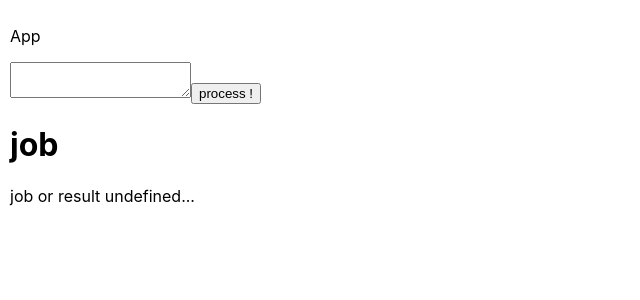
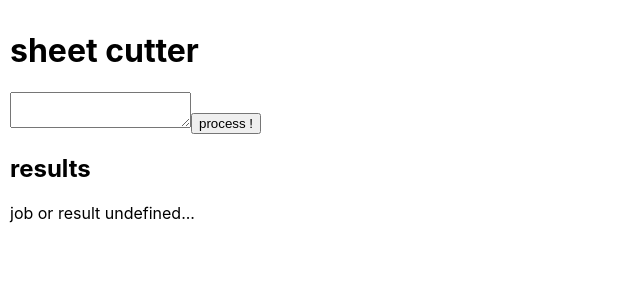
Before and after one commit to byronwall/sheet-cutter, a React (Create React App) app: page / in a window 1280 px wide. Shown: the top 300 px of the page, without its empty margins (0-640 px from the left). Built offline with nearby package versions, Linux system fonts and the light colour scheme; what raw.macro would draw is missing.

Commit message:
Continue visual clean up

```diff
--- a/src/App.tsx
+++ b/src/App.tsx
@@ -29,7 +29,7 @@ export class App extends React.Component<AppProps, AppState> {
   render() {
     return (
       <div id="container">
-        <p>App</p>
+        <h1>sheet cutter</h1>
 
         <div>
           <textarea
@@ -42,7 +42,7 @@ export class App extends React.Component<AppProps, AppState> {
           <button onClick={() => this.handleProcessClick()}>process !</button>
         </div>
         <div>
-          <h1>job</h1>
+          <h2>results</h2>
           <JobViewer job={this.state.job} result={this.state.results} />
         </div>
       </div>
--- a/src/JobPanelViewer.tsx
+++ b/src/JobPanelViewer.tsx
@@ -44,8 +44,6 @@ export class JobPanelViewer extends React.Component<
 
     return (
       <div>
-        <p>JobPanelViewer</p>
-
         {this.props.notMadePanels.map((panel) => {
           return <PanelComp panel={panel} />;
         })}
@@ -59,7 +57,7 @@ export class JobPanelViewer extends React.Component<
                 style={{
                   height: panel.height * 5,
                   width: panel.width * 5,
-                  border: "2px solid black",
+
                   position: "relative",
                   marginTop: 20,
                 }}
--- a/src/JobViewer.tsx
+++ b/src/JobViewer.tsx
@@ -31,10 +31,6 @@ export class JobViewer extends React.Component<JobViewerProps, JobViewerState> {
 
     return (
       <div>
-        <p>JobViewer</p>
-
-        <h2>viewer</h2>
-
         <JobPanelViewer
           startPanels={job.availablePanels}
           madePanels={result.panelsMade}
```
Also changed, not shown: src/cut list.csv, 1 other file (tests, documents, lock files or other folders).
